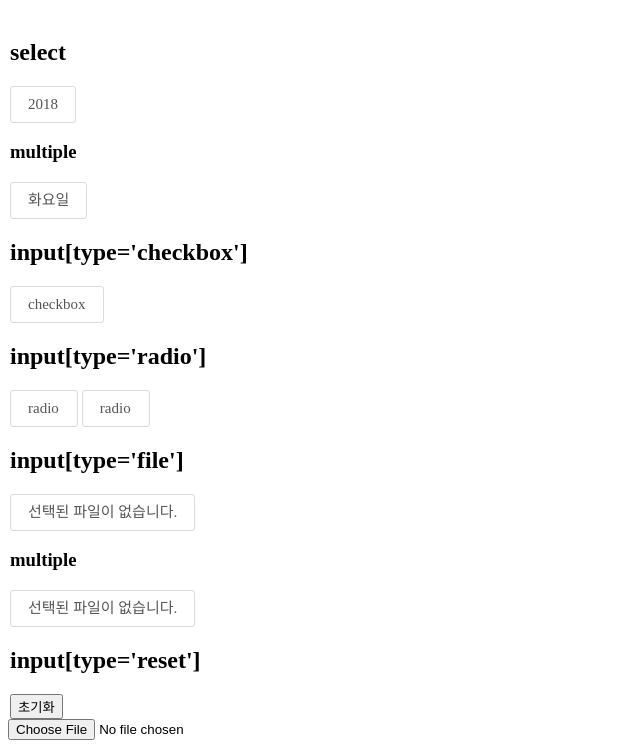
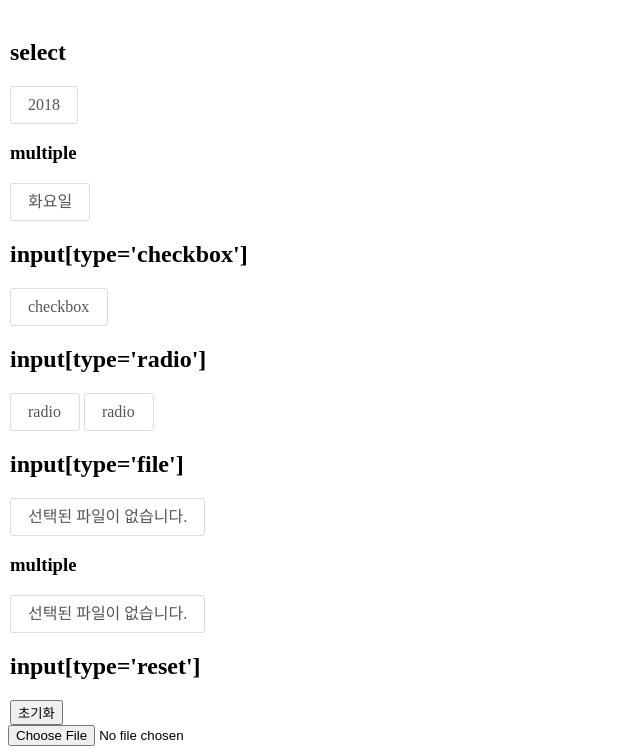
Before and after one commit to JungHyunKwon/customForm, a plain HTML site: page index.html in a window 1280 px wide. Shown: the part 61-815 px from the top of the page, without its empty margins (0-640 px from the left). Drawn offline with nearby package versions, Linux system fonts and the light colour scheme.

Commit message:
published

```diff
--- a/css/style.css
+++ b/css/style.css
@@ -1,6 +1,6 @@
 @charset 'utf-8';
 
-[data-custom] {border-radius:3px; padding:9px 17px; border:1px solid #dcdcdc; font-size:15px; line-height:17px;}
+[data-custom] {border-radius:3px; padding:9px 17px; border:1px solid #dcdcdc; font-size:16px; line-height:18px;}
 [data-custom] [data-custom-text] {color:#55565a;}
 [data-custom].active {border-color:transparent; background-color:#2f7de1;}
 [data-custom].active [data-custom-text] {color:#fff;}
```
